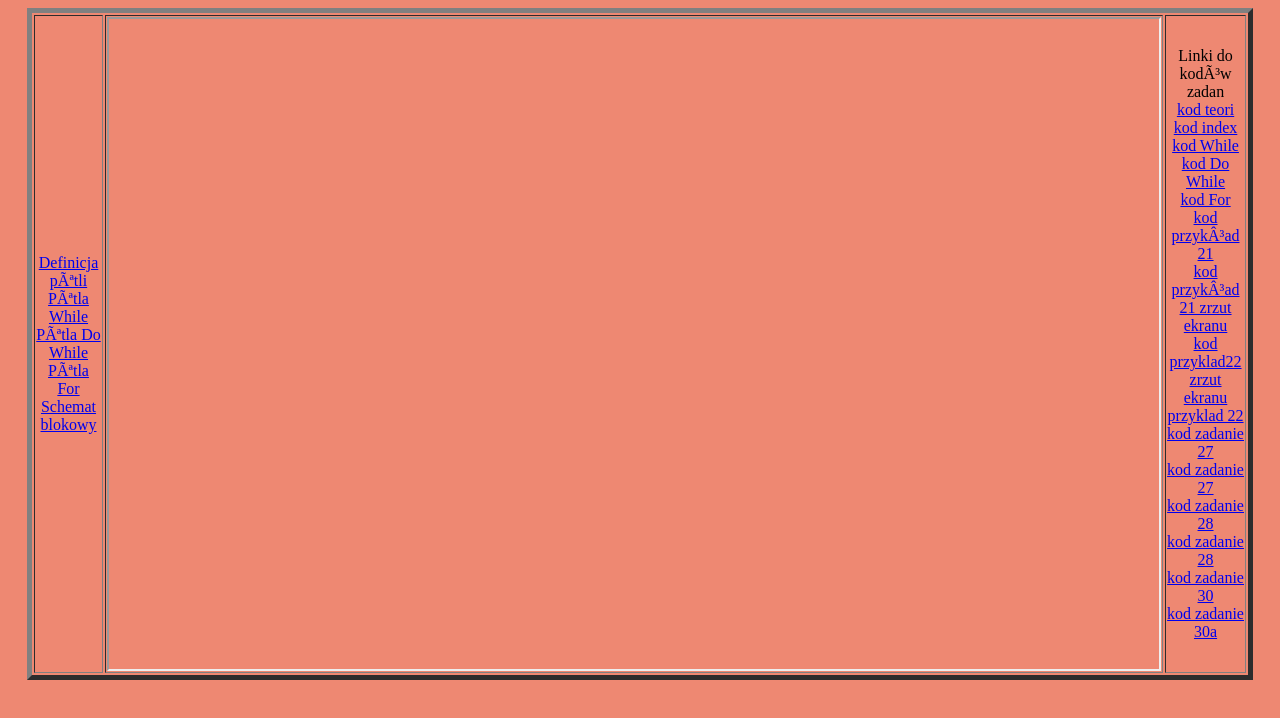
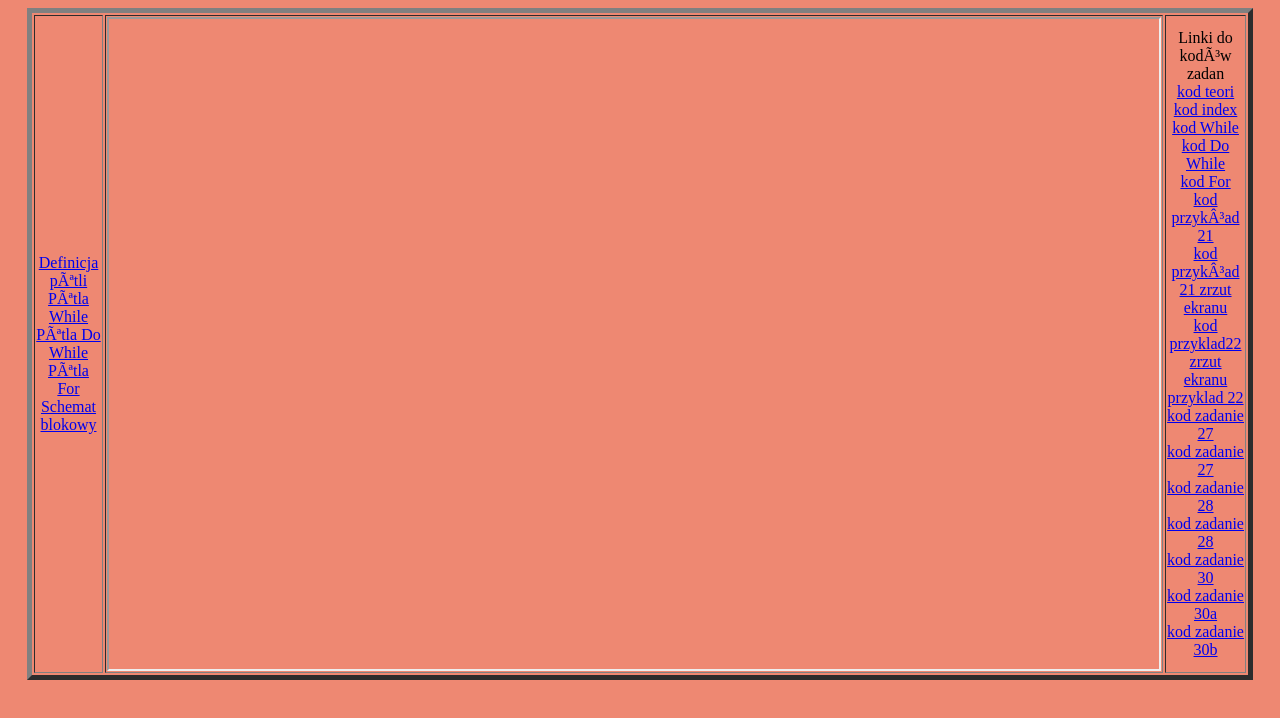
Before and after one commit to anatoliy2137/zadanies, a plain HTML site: page index.html in a window 1280 px wide. Drawn offline with Linux system fonts and the light colour scheme.

Commit message:
Update index.html

```diff
--- a/index.html
+++ b/index.html
@@ -36,6 +36,7 @@ Linki do kodów zadan <br>
 <a href="zadanie28-kod_zrzut.html" target="strony">kod zadanie 28</a> <br>
 <a href="zad30.html" target="strony">kod zadanie 30</a> <br>
 <a href="zad30a.html" target="strony">kod zadanie 30a</a> <br>
+<a href="zad30b.html" target="strony">kod zadanie 30b</a> <br>
 
 
 </td>
```
